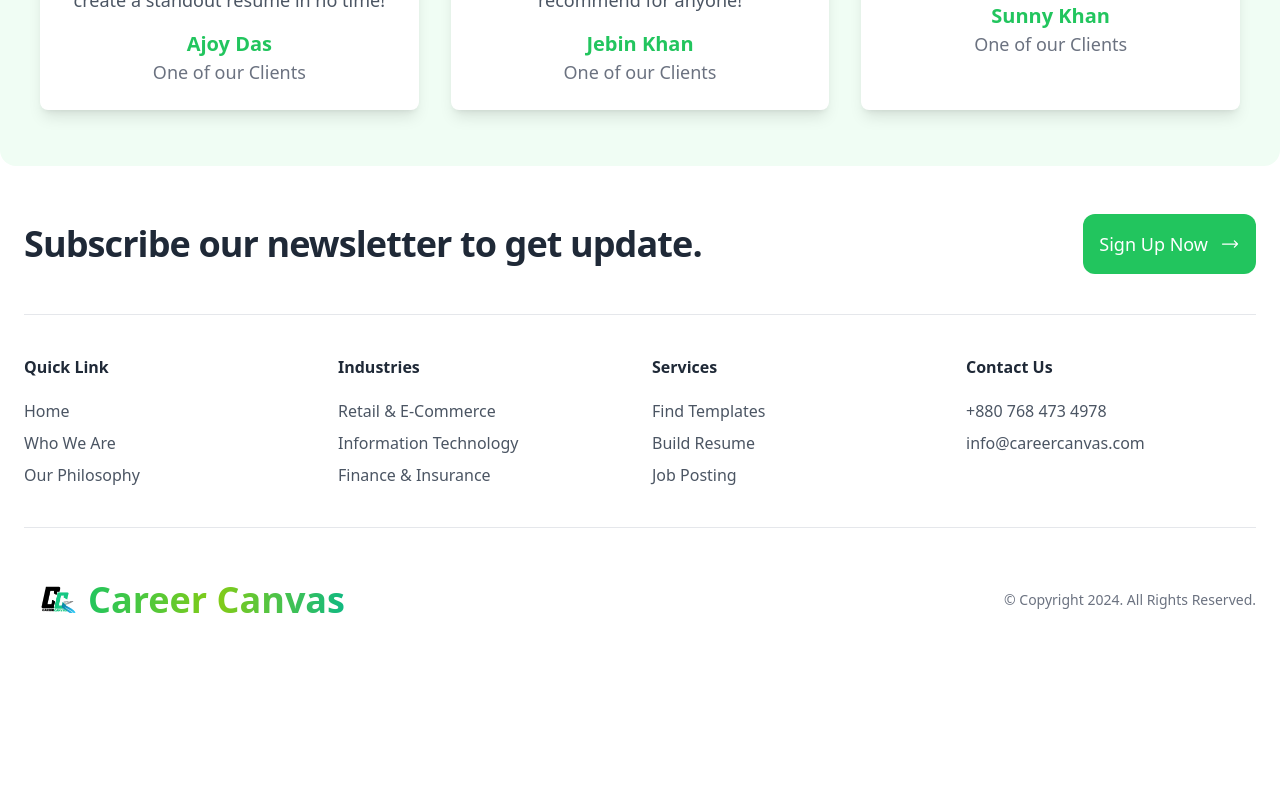
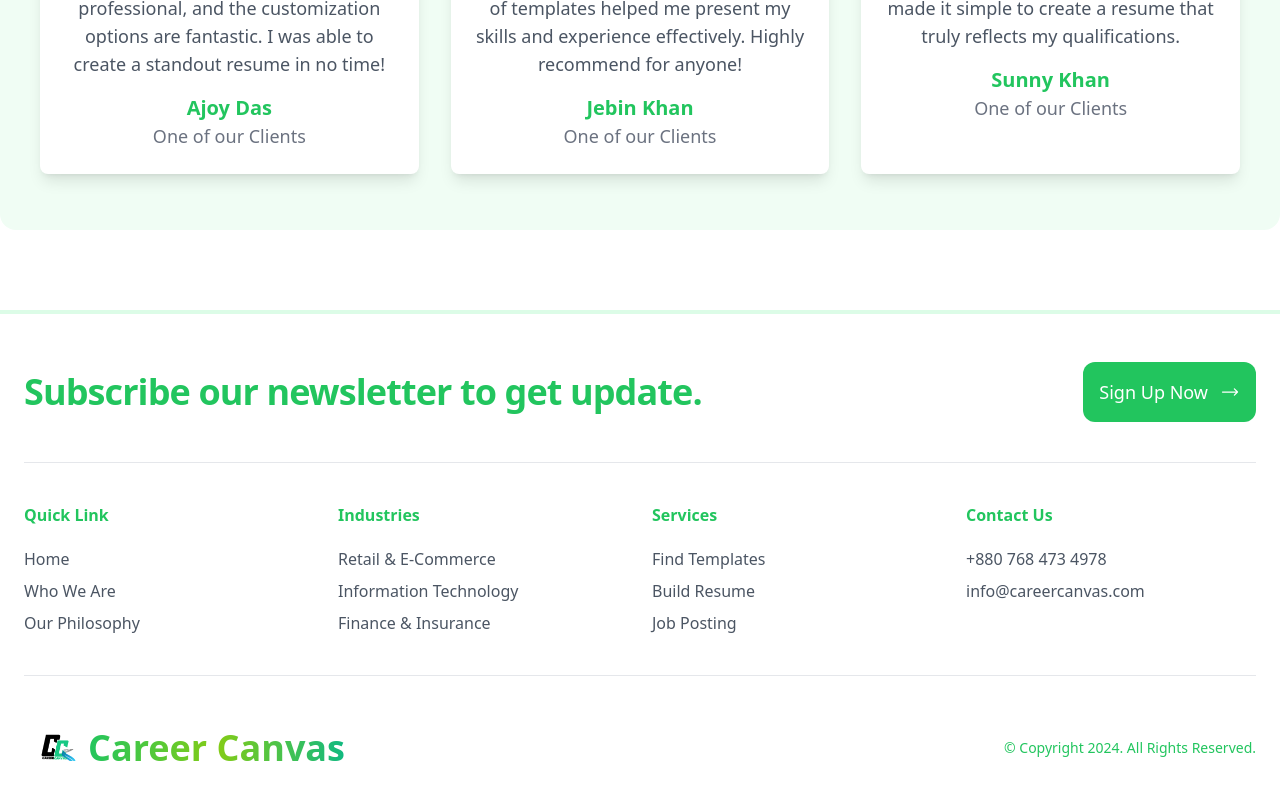
Before and after one commit to RakibHassanSoft/career-canvas-client, a React (Vite) app: page / in a window 1280 px wide. Shown: the part 2459-3259 px from the top of the page. Before the commit the page ends 3139 px from the top, so only its background shows below. Built offline with nearby package versions, Linux system fonts and the light colour scheme.

Commit message:
up- Updated the footer design

```diff
--- a/src/Components/Pages/Footer/Footer.jsx
+++ b/src/Components/Pages/Footer/Footer.jsx
@@ -1,9 +1,9 @@
 const Footer = () => {
   return (
-    <footer className="bg-white dark:bg-gray-900">
+    <footer className="bg-white md:mt-20 mt-6 dark:bg-gray-900 border-t-4 border-green-100">
       <div className="container px-6 py-12 mx-auto">
         <div className="md:flex md:-mx-3 md:items-center md:justify-between">
-          <h1 className="text-xl font-semibold tracking-tight text-gray-800 md:mx-3 xl:text-4xl dark:text-white">
+          <h1 className="text-xl font-semibold tracking-tight text-green-500 md:mx-3 xl:text-4xl dark:text-white">
             Subscribe our newsletter to get update.
           </h1>
           <div className="mt-6 md:mx-3 shrink-0 md:mt-0 md:w-auto">
@@ -29,7 +29,7 @@
         <hr className="my-6 border-gray-200 md:my-10 dark:border-gray-700" />
         <div className="grid grid-cols-1 gap-6 sm:grid-cols-2 md:grid-cols-3 lg:grid-cols-4">
           <div>
-            <p className="font-semibold text-gray-800 dark:text-white">
+            <p className="font-semibold text-green-500 dark:text-white">
               Quick Link
             </p>
             <div className="flex flex-col items-start mt-5 space-y-2">
@@ -54,7 +54,7 @@
             </div>
           </div>
           <div>
-            <p className="font-semibold text-gray-800 dark:text-white">
+            <p className="font-semibold text-green-500 dark:text-white">
               Industries
             </p>
             <div className="flex flex-col items-start mt-5 space-y-2">
@@ -79,7 +79,7 @@
             </div>
           </div>
           <div>
-            <p className="font-semibold text-gray-800 dark:text-white">
+            <p className="font-semibold text-green-500 dark:text-white">
               Services
             </p>
             <div className="flex flex-col items-start mt-5 space-y-2">
@@ -105,7 +105,7 @@
             </div>
           </div>
           <div>
-            <p className="font-semibold text-gray-800 dark:text-white">
+            <p className="font-semibold text-green-500 dark:text-white">
               Contact Us
             </p>
             <div className="flex flex-col items-start mt-5 space-y-2">
@@ -134,7 +134,7 @@
               />
               <p className="bg-gradient-to-r from-green-500 via-lime-500 to-emerald-500 bg-clip-text text-transparent text-4xl font-semibold">Career Canvas</p>
           </div>
-          <p className="mt-4 text-sm text-gray-500 sm:mt-0 dark:text-gray-300">
+          <p className="mt-4 text-sm text-green-500 sm:mt-0 dark:text-gray-300">
             © Copyright 2024. All Rights Reserved.
           </p>
         </div>
--- a/src/Components/Pages/Home/Home.jsx
+++ b/src/Components/Pages/Home/Home.jsx
@@ -8,7 +8,7 @@
   return (
     <div>
       <Banner></Banner>
-      <div className="container mx-auto mt-20">
+      <div className=" mt-20">
         <ChooseOurPlatform></ChooseOurPlatform>
         <WeDeliverBest></WeDeliverBest>
         <Testimonials></Testimonials>
--- a/src/Components/Pages/Home/WeDeliverBest/WeDeliverBest.jsx
+++ b/src/Components/Pages/Home/WeDeliverBest/WeDeliverBest.jsx
@@ -1,7 +1,7 @@
 const WeDeliverBest = () => {
   return (
-    <section className="md:mt-20 mt-8 bg-white">
-      <div className="container mx-auto px-4 text-center">
+    <section className="md:mt-20 mt-8 bg-white  md:px-16 md:py-14">
+      <div className="px-4 text-center">
         <div className="grid grid-cols-1 md:grid-cols-2 gap-8">
           {/* Left side content */}
           <div className="space-y-10">
```
